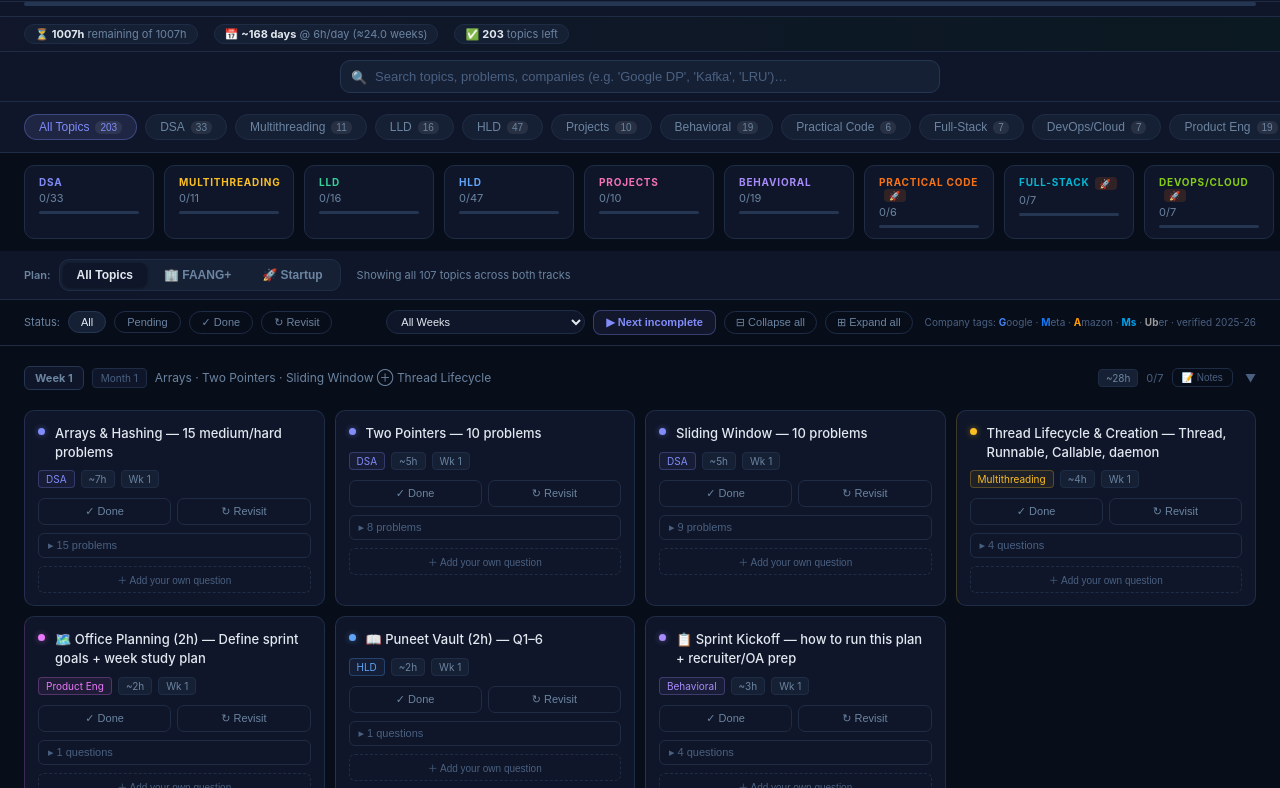
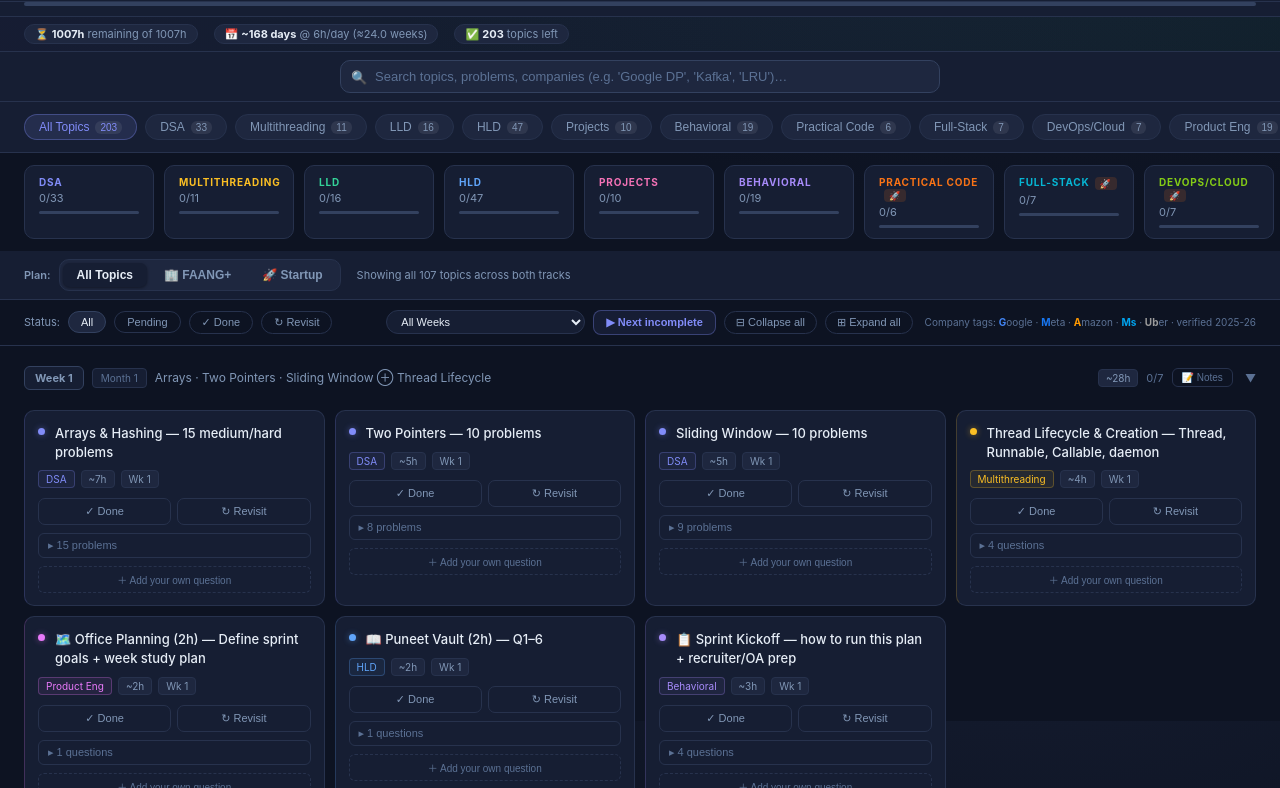
Before and after one commit to lovebansal0/faang-prep, a plain HTML site: page index.html in a window 1280 px wide. Shown: the part 79-867 px from the top of the page. Drawn offline with Linux system fonts and the light colour scheme.

Commit message:
Friendlier theme: softer warm dark palette + gradient + light/dark toggle

```diff
--- a/index.html
+++ b/index.html
@@ -7,13 +7,22 @@
 <style>
 *,*::before,*::after{box-sizing:border-box;margin:0;padding:0}
 :root{
-  --bg:#080d1a;--surface:#0f1629;--surface2:#162035;
-  --border:#1e2d45;--border2:#253652;
-  --text:#e2e8f0;--muted:#4a6080;--muted2:#6b84a0;
+  /* softer, warmer dark — easier on the eyes for long sessions */
+  --bg:#0d1322;--bg2:#141b2e;--surface:#161e33;--surface2:#1e273f;
+  --border:#27324d;--border2:#33415f;
+  --text:#e6edf6;--muted:#5b7194;--muted2:#8197b6;
   --dsa:#818cf8;--mt:#fbbf24;--lld:#34d399;--hld:#60a5fa;--proj:#f472b6;--beh:#a78bfa;
   --done:#4ade80;--revisit:#fb923c;
 }
-body{font-family:-apple-system,BlinkMacSystemFont,'Segoe UI',sans-serif;background:var(--bg);color:var(--text);min-height:100vh;font-size:14px}
+body.light{
+  /* warm, soft light theme */
+  --bg:#f4f1ea;--bg2:#efe9dd;--surface:#fffdf8;--surface2:#f3eee3;
+  --border:#e2d9c8;--border2:#d4c8b2;
+  --text:#2b2a26;--muted:#9a8f7c;--muted2:#6f6757;
+  --done:#16a34a;--revisit:#ea7a18;
+}
+body{font-family:-apple-system,BlinkMacSystemFont,'Segoe UI',sans-serif;color:var(--text);min-height:100vh;font-size:14px;
+  background:radial-gradient(1200px 600px at 80% -10%, var(--bg2), var(--bg) 60%) fixed;}
 .header{background:var(--surface);border-bottom:1px solid var(--border);padding:14px 24px;position:sticky;top:0;z-index:100;display:flex;align-items:center;justify-content:space-between;gap:16px}
 .logo{display:flex;align-items:center;gap:10px}
 .logo-icon{width:32px;height:32px;border-radius:8px;background:linear-gradient(135deg,#818cf8,#60a5fa);display:flex;align-items:center;justify-content:center;font-size:16px;flex-shrink:0}
@@ -205,6 +214,9 @@ a.prob-name:hover{color:#60a5fa}
 /* scroll to top */
 .scroll-top{position:fixed;bottom:24px;right:24px;width:42px;height:42px;border-radius:50%;background:linear-gradient(135deg,#818cf8,#60a5fa);border:none;color:#fff;font-size:18px;cursor:pointer;box-shadow:0 4px 14px rgba(0,0,0,.4);opacity:0;pointer-events:none;transition:opacity .25s,transform .15s;z-index:150}
 .scroll-top.show{opacity:1;pointer-events:auto}
+/* theme toggle */
+.theme-toggle{width:34px;height:34px;border-radius:9px;border:1px solid var(--border2);background:var(--surface2);color:var(--text);font-size:15px;cursor:pointer;transition:all .15s;flex-shrink:0;display:flex;align-items:center;justify-content:center}
+.theme-toggle:hover{border-color:var(--dsa);transform:translateY(-1px)}
 .scroll-top:hover{transform:translateY(-3px)}
 /* collapse-all btn */
 .ce-btn{padding:4px 11px;border-radius:14px;border:1px solid var(--border);background:transparent;color:var(--muted2);font-size:11px;cursor:pointer;transition:all .15s}
@@ -247,6 +259,7 @@ a.prob-name:hover{color:#60a5fa}
       <button class="sync-btn" onclick="copySyncLink()" title="Copy a link that restores your progress on any device">📤 Sync Link</button>
       <button class="sync-btn import" onclick="openImport()" title="Paste a sync link or code to restore progress">📥 Import</button>
     </div>
+    <button class="theme-toggle" id="theme-toggle" onclick="toggleTheme()" title="Toggle light / dark">🌙</button>
   </div>
 </div>
 <div class="global-bar-wrap">
@@ -1799,6 +1812,17 @@ function jumpToNext(){
   setTimeout(()=>document.getElementById('wg-'+next.w)?.scrollIntoView({behavior:'smooth',block:'start'}),50);
 }
 function showToast(msg){const el=document.getElementById('toast');el.textContent=msg;el.classList.add('show');setTimeout(()=>el.classList.remove('show'),3000);}
+function applyTheme(t){
+  document.body.classList.toggle('light',t==='light');
+  const btn=document.getElementById('theme-toggle');
+  if(btn)btn.textContent=t==='light'?'☀️':'🌙';
+}
+function toggleTheme(){
+  const next=document.body.classList.contains('light')?'dark':'light';
+  localStorage.setItem('faang_theme',next);
+  applyTheme(next);
+}
+applyTheme(localStorage.getItem('faang_theme')||'dark');
 function collapseAll(){filtered().forEach(t=>collapsedWeeks.add(t.w));renderContent();}
 function expandAll(){collapsedWeeks.clear();renderContent();}
 function renderEta(){
```
